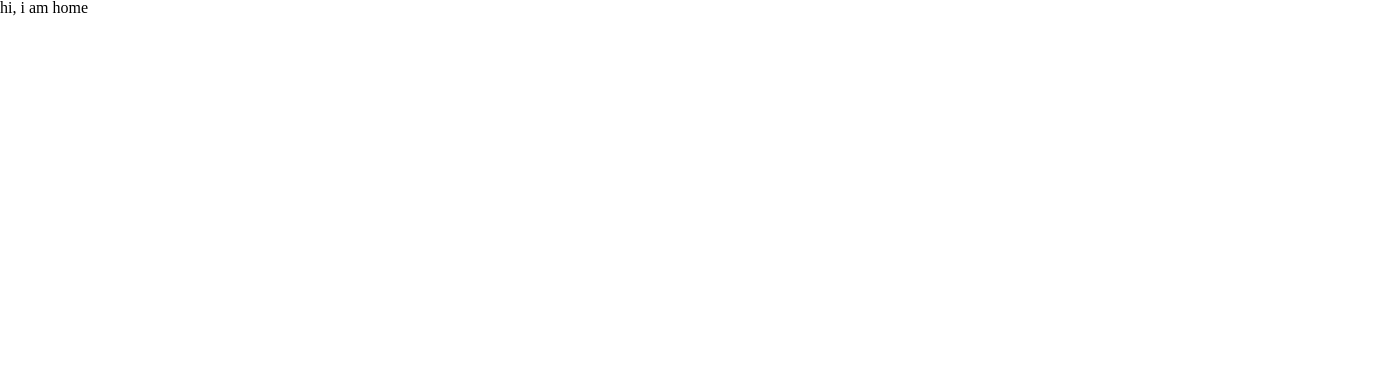
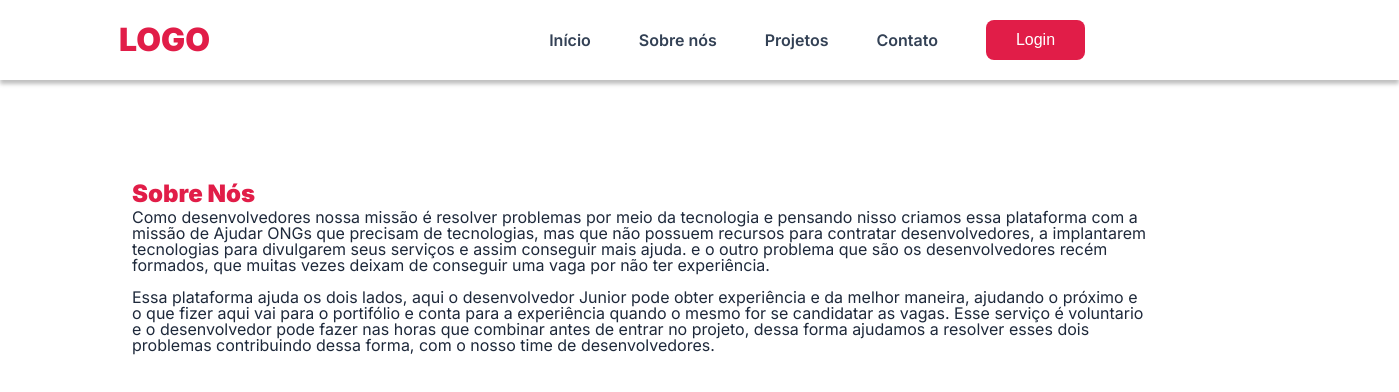
Before and after one commit to Projeto-Final-M3-Grupo-1/Projeto-Final, a React (Create React App) app: page /home in a window 1280 px wide. Shown: the top 392 px of the page, 1399 px wide, since content can reach past the window. Built offline with nearby package versions, Linux system fonts and the light colour scheme.

Commit message:
Type for Imgs

```diff
--- /dev/null
+++ b/src/@Types/index.d.ts
@@ -0,0 +1,4 @@
+declare module "*.png" {
+    const content: string;
+    export default content;
+}
--- a/src/Pages/Home/index.tsx
+++ b/src/Pages/Home/index.tsx
@@ -1,9 +1,13 @@
-export function Home() {
-  return (
-    <>
-      <h1>hi, i am home</h1>
+import Headers from "../../Components/Header";
+import { AboutUs } from "../../Components/AboutUs";
 
-      {/*
+export const Home = () => {
+    return (
+        <>
+            <Headers />
+            <AboutUs />
+
+            {/*
                 HEADER
                 MAIN
                 CARDS
@@ -11,7 +15,6 @@ export function Home() {
                 PROJETOS FINALIZADOS
                 FOOTER
              */}
-
-    </>
-  );
-}
+        </>
+    );
+};
--- a/src/Styles/Global/index.ts
+++ b/src/Styles/Global/index.ts
@@ -161,4 +161,7 @@ export const GlobalStyle = createGlobalStyle`
         border-collapse: collapse;
         border-spacing: 0;
     }
+    body{
+        font-family: 'Inter', sans-serif;
+    }
 `;
```
Also changed, not shown: tsconfig.json (+3 -8 lines).
